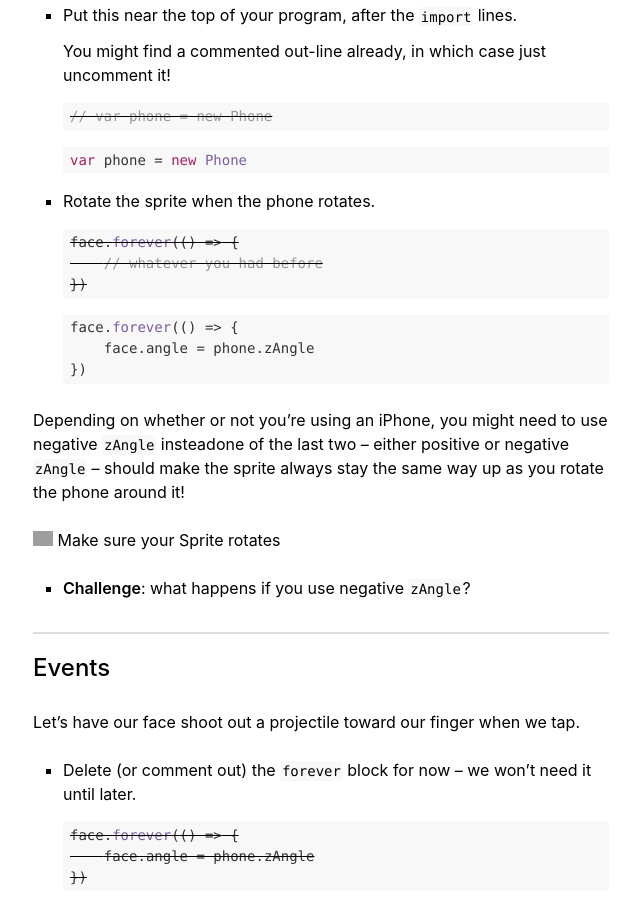
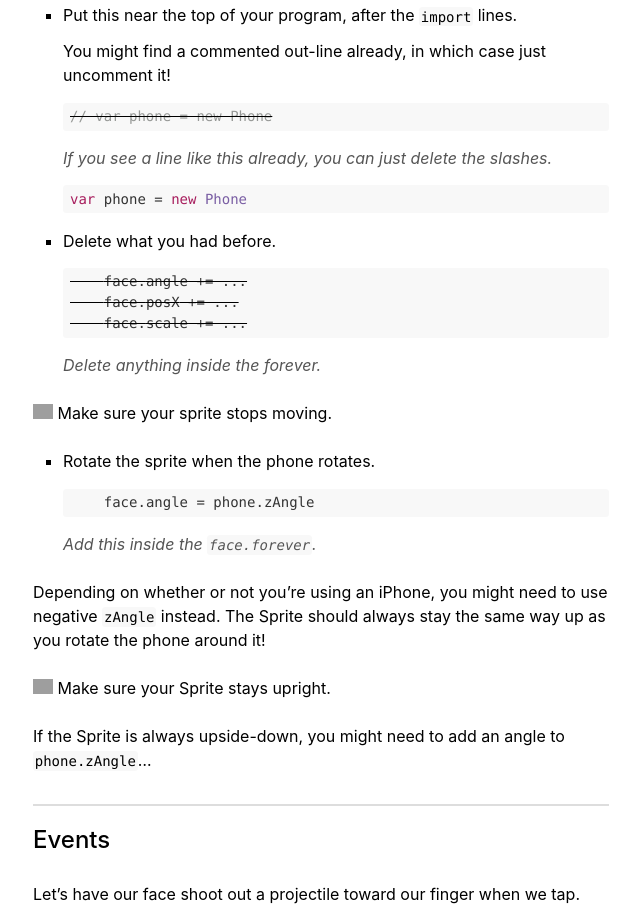
Before and after one commit to livewires/you-win, a website: page docs/2-animation.html in a window 1280 px wide. Shown: the part 2476-3386 px from the top of the page, without its empty margins (415-1055 px from the left). Drawn offline with nearby package versions, Linux system fonts and the light colour scheme; grey boxes are pictures that could not be loaded.

Commit message:
Commit built changes

```diff
--- a/docs/2-animation.html
+++ b/docs/2-animation.html
@@ -417,7 +417,7 @@ face.costume = &#39;<img class="emojione" alt="🐮" title=":cow:" src="https://
 </li>
 </ul>
 <p>Note that multiplying the scale by the fraction <code>1.05</code> is the same as increasing it by 5%.</p>
-<p><img class="emojione" alt="👉" title=":point_right:" src="https://cdn.jsdelivr.net/emojione/assets/3.1/png/32/1f449.png"/> Make sure you can get your Sprite to get bigger.</p>
+<p><img class="emojione" alt="👉" title=":point_right:" src="https://cdn.jsdelivr.net/emojione/assets/3.1/png/32/1f449.png"/> See if you can get your Sprite to get bigger.</p>
 <h2 id="orientation">Orientation</h2>
 <p><img class="emojione" alt="📱" title=":iphone:" src="https://cdn.jsdelivr.net/emojione/assets/3.1/png/32/1f4f1.png"/> We can read the phone’s accelerometer to get the angle the phone’s being held at, compared to gravity.</p>
 <p>First, we need to initialise a <code>Phone</code> object, so that <code>you-win</code> knows to start reading the phone’s orientation sensors.</p>
@@ -427,28 +427,32 @@ face.costume = &#39;<img class="emojione" alt="🐮" title=":cow:" src="https://
 <p><s></p>
 <pre><code class="lang-js">// var phone = new Phone
 </code></pre>
-<p></s></p>
+<p></s>
+<em>If you see a line like this already, you can just delete the slashes.</em></p>
 <pre><code class="lang-js">var phone = new Phone
 </code></pre>
 </li>
-<li><p>Rotate the sprite when the phone rotates.</p>
-<p><s></p>
-<pre><code class="lang-js">face.forever(() =&gt; {
-    // whatever you had before
-})
+<li><p>Delete what you had before.
+<s></p>
+<pre><code class="lang-js">    face.angle += ...
+    face.posX += ...
+    face.scale += ...
 </code></pre>
-<p></s></p>
-<pre><code class="lang-js">face.forever(() =&gt; {
-    face.angle = phone.zAngle
-})
-</code></pre>
+<p></s>
+<em>Delete anything inside the forever.</em></p>
 </li>
 </ul>
-<p>Depending on whether or not you’re using an iPhone, you might need to use negative <code>zAngle</code> insteadone of the last two – either positive or negative <code>zAngle</code> – should make the sprite always stay the same way up as you rotate the phone around it!</p>
-<p><img class="emojione" alt="👉" title=":point_right:" src="https://cdn.jsdelivr.net/emojione/assets/3.1/png/32/1f449.png"/> Make sure your Sprite rotates </p>
+<p><img class="emojione" alt="👉" title=":point_right:" src="https://cdn.jsdelivr.net/emojione/assets/3.1/png/32/1f449.png"/> Make sure your sprite stops moving.</p>
 <ul>
-<li><strong>Challenge</strong>: what happens if you use negative <code>zAngle</code>?</li>
+<li><p>Rotate the sprite when the phone rotates.</p>
+<pre><code class="lang-js">    face.angle = phone.zAngle
+</code></pre>
+<p><em>Add this <em>inside</em> the <code>face.forever</code>.</em></p>
+</li>
 </ul>
+<p>Depending on whether or not you’re using an iPhone, you might need to use negative <code>zAngle</code> instead. The Sprite should always stay the same way up as you rotate the phone around it!</p>
+<p><img class="emojione" alt="👉" title=":point_right:" src="https://cdn.jsdelivr.net/emojione/assets/3.1/png/32/1f449.png"/> Make sure your Sprite stays upright. </p>
+<p>If the Sprite is always upside-down, you might need to add an angle to <code>phone.zAngle</code>…</p>
 <h2 id="events">Events</h2>
 <p>Let’s have our face shoot out a projectile toward our finger when we tap.</p>
 <ul>
@@ -484,20 +488,15 @@ face.costume = &#39;<img class="emojione" alt="🐮" title=":cow:" src="https://
     bullet.costume = &#39;<img class="emojione" alt="👾" title=":space_invader:" src="https://cdn.jsdelivr.net/emojione/assets/3.1/png/32/1f47e.png"/>&#39;
     bullet.posX = e.fingerX
     bullet.posY = e.fingerY
-
-    // TODO: move the bullet ...
 </code></pre>
 <p><em>Add this <strong>inside</strong> the <code>world.onTap</code> block.</em></p>
 </li>
 </ul>
+<p><img class="emojione" alt="👉" title=":point_right:" src="https://cdn.jsdelivr.net/emojione/assets/3.1/png/32/1f449.png"/> Save, and check that a bullet appears wherever you tap.</p>
 <p>What’s going on here? <code>e</code> is an <strong>event</strong> object, telling us the details of the <strong>tap</strong> event. The <code>e.fingerX</code> and <code>e.fingerY</code> attributes tell us the coordinates of the tap.</p>
 <p>Now let’s try moving our projectile!</p>
 <ul>
 <li><p>Add a <code>forever</code> block to move the Sprite we created after the tap.</p>
-<p><s></p>
-<pre><code class="lang-js">    // TODO: move the bullet ...
-</code></pre>
-<p></s></p>
 <pre><code class="lang-js">    bullet.forever(() =&gt; {
         bullet.posX += 3
         bullet.posY += 3
@@ -507,7 +506,9 @@ face.costume = &#39;<img class="emojione" alt="🐮" title=":cow:" src="https://
 </li>
 </ul>
 <p>Notice that the <code>forever</code> block has to be inside the <code>world.onTap</code> block. Just as we can’t use a name like <code>cow</code> before it’s been created, we can’t use the name <code>bullet</code> <strong>outside</strong> the block that it was created inside. This phenomenon is called “scope”; more about that in <a href="4-Functions.md">Intro #4: Functions</a>.</p>
+<p><img class="emojione" alt="👉" title=":point_right:" src="https://cdn.jsdelivr.net/emojione/assets/3.1/png/32/1f449.png"/> Save, and check that a bullet appears and starts moving, wherever you tap.</p>
 <h2 id="trig">Trig</h2>
+<!-- "Trigonometry is the the one bit I didn't get" -->
 <p>Sometimes we want to move things at an angle–and to do this, we need <strong>trigonometry</strong>!</p>
 <p>It’d be really neat if our bullets started at the face, and travelled outward toward the point where we tapped. Then it would feel more like a “cannon” sort-of game.</p>
 <ul>
@@ -515,6 +516,7 @@ face.costume = &#39;<img class="emojione" alt="🐮" title=":cow:" src="https://
 <p><em>Make sure you do this! If you don’t, then the bullets won’t move in the right direction later :-)</em></p>
 </li>
 </ul>
+<p><img class="emojione" alt="👉" title=":point_right:" src="https://cdn.jsdelivr.net/emojione/assets/3.1/png/32/1f449.png"/> Make sure the bullets w</p>
 <p>To move our bullets, we only need to know two things from trigonometry:</p>
 <ol>
 <li><p>You can use <code>.posX += UW.sin(angle)</code> and <code>.posY += UW.cos(angle)</code> to move a sprite at an angle.</p>
```
Also changed, not shown: docs/1-numbers.html (+4 -3 lines), docs/jump.html (+2 -2 lines).
